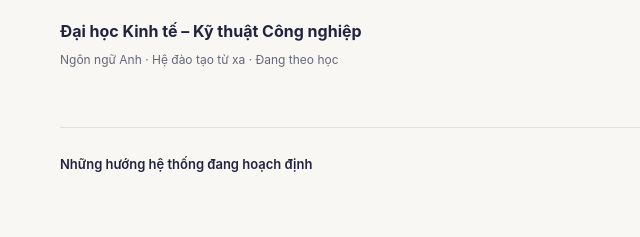
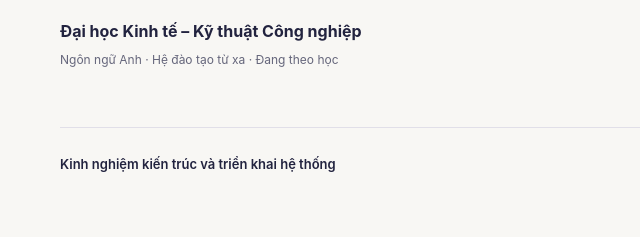
Before and after one commit to lebad280324/lebad280324.github.io, a plain HTML site: page index.html in a window 1280 px wide. Shown: the part 5011-5248 px from the top of the page, 0-640 px from the left. Drawn offline with Linux system fonts and the light colour scheme.

Commit message:
Describe architecture and deployment as practical experience

```diff
--- a/index.html
+++ b/index.html
@@ -32,7 +32,7 @@
         <article class="experience"><div class="experience-meta"><span class="date mono">08/2024 — 02/2025</span></div><div class="experience-content"><h3>VDX Digital Transformation Solutions Co., Ltd.</h3><p class="role">Lập trình viên Odoo · Nghiên cứu và phát triển nền tảng</p><p>Nghiên cứu kiến trúc Odoo, model, view, action, menu, QWeb và cơ chế kế thừa.</p><ul><li>Làm việc với ORM, Many2one, One2many, Many2many và các truy vấn search_read, browse.</li><li>Phát triển computed fields, constraints và onchange trên các phân hệ Bán hàng, Mua hàng, Kho và Nhân sự.</li></ul></div></article>
       </div></section>
 <section class="skills-section" id="ky-nang"><div class="shell section"><div class="section-heading"><div><p class="eyebrow">03 / KỸ NĂNG</p><h2>Công nghệ gắn với<br>công việc thực tế.</h2></div><p>Trọng tâm là Odoo, Python, giao diện portal và hạ tầng triển khai ứng dụng.</p></div><div class="skill-grid"><article><span class="skill-code">ERP</span><h3>Odoo ERP</h3><div class="tags"><span>Odoo 16–19</span><span>ORM</span><span>Inheritance</span><span>ACL / Record Rules</span><span>XML / QWeb</span><span>OWL</span></div></article><article><span class="skill-code">API</span><h3>Backend &amp; dữ liệu</h3><div class="tags"><span>Python</span><span>FastAPI</span><span>REST API</span><span>PostgreSQL</span><span>MySQL</span></div></article><article><span class="skill-code">UI</span><h3>Frontend &amp; portal</h3><div class="tags"><span>Vue 3</span><span>TypeScript</span><span>Pinia</span><span>Vite</span><span>HTML / CSS</span></div></article><article><span class="skill-code">OPS</span><h3>Triển khai &amp; hệ thống</h3><div class="tags"><span>Docker Compose</span><span>Linux / Ubuntu</span><span>Nginx</span><span>Git / GitLab</span><span>SSH</span></div></article></div><div class="tools"><span>CÔNG CỤ LÀM VIỆC</span><p>VS Code · PyCharm · DBeaver · Docker Desktop</p></div></div></section>
-<section class="section shell education"><p class="eyebrow">HỌC VẤN &amp; ĐỊNH HƯỚNG</p><div class="education-grid"><div><p class="eyebrow">HỌC VẤN</p><h3>FPT Polytechnic</h3><p>Ứng dụng phần mềm · Đã tốt nghiệp</p><h3>Đại học Kinh tế – Kỹ thuật Công nghiệp</h3><p>Ngôn ngữ Anh · Hệ đào tạo từ xa · Đang theo học</p></div><div><p class="eyebrow">NGOẠI NGỮ &amp; ĐỊNH HƯỚNG</p><h3>Tiếng Anh A2</h3><p>Đọc hiểu tài liệu kỹ thuật; đang tiếp tục nâng cao.</p><h3>Giải pháp ERP</h3><p>Phát triển chuyên sâu về phân tích nghiệp vụ, kiến trúc ứng dụng và tích hợp hệ thống cho doanh nghiệp.</p></div></div><details class="planning"><summary>Những hướng hệ thống đang hoạch định <span aria-hidden="true">+</span></summary><div class="plan-grid"><article><span class="badge">ĐỀ XUẤT KIẾN TRÚC</span><h3>Sao lưu &amp; dự phòng</h3><p>Nghiên cứu tách database khỏi máy ứng dụng, WAL/PITR và máy dự phòng. Mục tiêu phục hồi dưới 60 phút và bảo vệ dữ liệu cần được kiểm chứng qua thử nghiệm.</p></article><article><span class="badge">ĐỀ XUẤT QUY TRÌNH</span><h3>CI/CD &amp; API công khai</h3><p>Thiết kế pipeline kiểm thử Vitest/Odoo, chuẩn hóa phát hành và tách API công khai khỏi API ERP. Các nội dung này đang ở giai đoạn đề xuất, chưa được ghi nhận là triển khai hoàn tất.</p></article></div></details></section>
+<section class="section shell education"><p class="eyebrow">HỌC VẤN &amp; ĐỊNH HƯỚNG</p><div class="education-grid"><div><p class="eyebrow">HỌC VẤN</p><h3>FPT Polytechnic</h3><p>Ứng dụng phần mềm · Đã tốt nghiệp</p><h3>Đại học Kinh tế – Kỹ thuật Công nghiệp</h3><p>Ngôn ngữ Anh · Hệ đào tạo từ xa · Đang theo học</p></div><div><p class="eyebrow">NGOẠI NGỮ &amp; ĐỊNH HƯỚNG</p><h3>Tiếng Anh A2</h3><p>Đọc hiểu tài liệu kỹ thuật; đang tiếp tục nâng cao.</p><h3>Giải pháp ERP</h3><p>Phát triển chuyên sâu về phân tích nghiệp vụ, kiến trúc ứng dụng và tích hợp hệ thống cho doanh nghiệp.</p></div></div><details class="planning"><summary>Kinh nghiệm kiến trúc và triển khai hệ thống <span aria-hidden="true">+</span></summary><div class="plan-grid"><article><span class="badge">SAO LƯU VÀ KHÔI PHỤC</span><h3>Sao lưu &amp; dự phòng</h3><p>Có kinh nghiệm tách database khỏi máy ứng dụng, sử dụng WAL/PITR và máy dự phòng; xây dựng phương án sao lưu, khôi phục và bảo vệ dữ liệu khi hệ thống gặp sự cố.</p></article><article><span class="badge">PHÁT HÀNH VÀ TÍCH HỢP</span><h3>CI/CD &amp; API công khai</h3><p>Có kinh nghiệm sử dụng pipeline kiểm thử Vitest/Odoo, chuẩn hóa quy trình phát hành và tách API công khai khỏi API ERP nội bộ để kiểm soát quyền truy cập và dữ liệu.</p></article></div></details></section>
 <section class="contact-section" id="lien-he"><div class="shell contact"><div><p class="eyebrow">CÙNG TRAO ĐỔI</p><h2>Bạn đang tìm<br><span>Odoo Developer?</span></h2><p>Tôi quan tâm đến công việc phát triển ERP và các hệ thống phục vụ nghiệp vụ doanh nghiệp.</p><div class="contact-actions"><a class="button contact-button" href="mailto:lebadung561@gmail.com">Gửi email <span aria-hidden="true">↗</span></a><a class="contact-pdf" href="assets/CV_Le_Ba_Dung.pdf" download>Tải CV PDF ↓</a></div></div><div class="contact-info"><a href="mailto:lebadung561@gmail.com"><small>EMAIL</small><strong>lebadung561@gmail.com</strong><span aria-hidden="true">↗</span></a><a href="tel:+84375131561"><small>ĐIỆN THOẠI</small><strong>0375 131 561</strong><span aria-hidden="true">↗</span></a><div><small>ĐỊA ĐIỂM</small><strong>Yên Hoà, Cầu Giấy, Hà Nội</strong></div><button id="copy-email" type="button">Sao chép email <span aria-hidden="true">⧉</span></button><p id="copy-status" role="status" aria-live="polite"></p></div></div></section>
 </main><footer class="footer shell"><a class="footer-brand" href="#">Lê Bá Dũng<span>.</span></a><span>© 2026 · Odoo ERP &amp; System Developer</span><a href="https://github.com/lebad280324" target="_blank" rel="noopener noreferrer">GitHub ↗</a><a href="#">Về đầu trang ↑</a></footer>
 </body></html>
```
Also changed, not shown: 1 other file.
